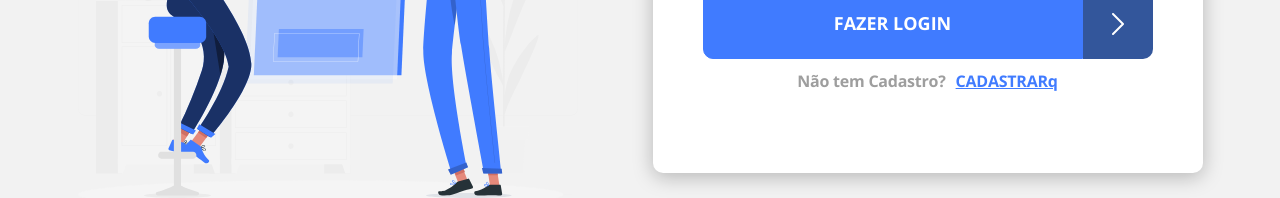
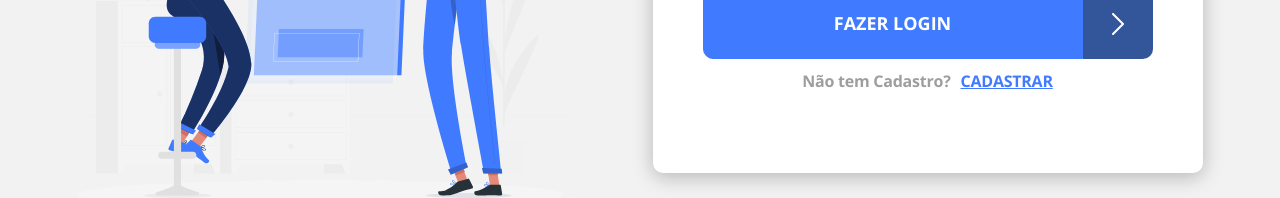
Before and after one commit to WallaceSantosdeOliveira/DSCatalog, a React (Create React App) app in the folder frontweb1/: page /admin/auth/login in a window 1280 px wide. Shown: the part 585-783 px from the top of the page. Built offline with nearby package versions, Linux system fonts and the light colour scheme; no server answers.

Commit message:
AxiosRequestConfig

```diff
--- a/frontweb1/src/pages/Admin/Auth/Login/index.tsx
+++ b/frontweb1/src/pages/Admin/Auth/Login/index.tsx
@@ -47,7 +47,7 @@ const Login = () => {
         <div className="signup-container">
           <span className="not-registered">Não tem Cadastro?</span>
           <Link to="/admin/auth/register" className="login-link-register">
-            CADASTRARq
+            CADASTRAR
           </Link>
         </div>
       </form>
--- a/frontweb1/src/pages/Catalog/index.tsx
+++ b/frontweb1/src/pages/Catalog/index.tsx
@@ -4,26 +4,25 @@ import { Link } from 'react-router-dom';
 import Pagination from 'components/Pagination';
 import { useEffect, useState } from 'react';
 import { SpringPage } from 'types/vendor/spring';
-import { AxiosParams } from 'types/vendor/axios';
 import { BASE_URL } from 'util/requests';
-import axios from 'axios';
+import axios, { AxiosRequestConfig } from 'axios';
 import CardLoader from './CardLoader';
 
 import './styles.css';
-
 
 const Catalog = () => {
   const [page, setPage] = useState<SpringPage<Product>>();
   const [isLoading, setIsLoading] = useState(false);
 
   useEffect(() => {
-    const params: AxiosParams = {
+    const params: AxiosRequestConfig = {
       method: 'GET',
-      url: `${BASE_URL}/products`,
+      url: "/products",
+      baseURL: BASE_URL,
       params: {
         page: 0,
         size: 12,
-      },
+      }
     };
 
     setIsLoading(true);
```
Also changed, not shown: frontweb1/src/types/vendor/axios.ts (deleted, +0 -8 lines).
